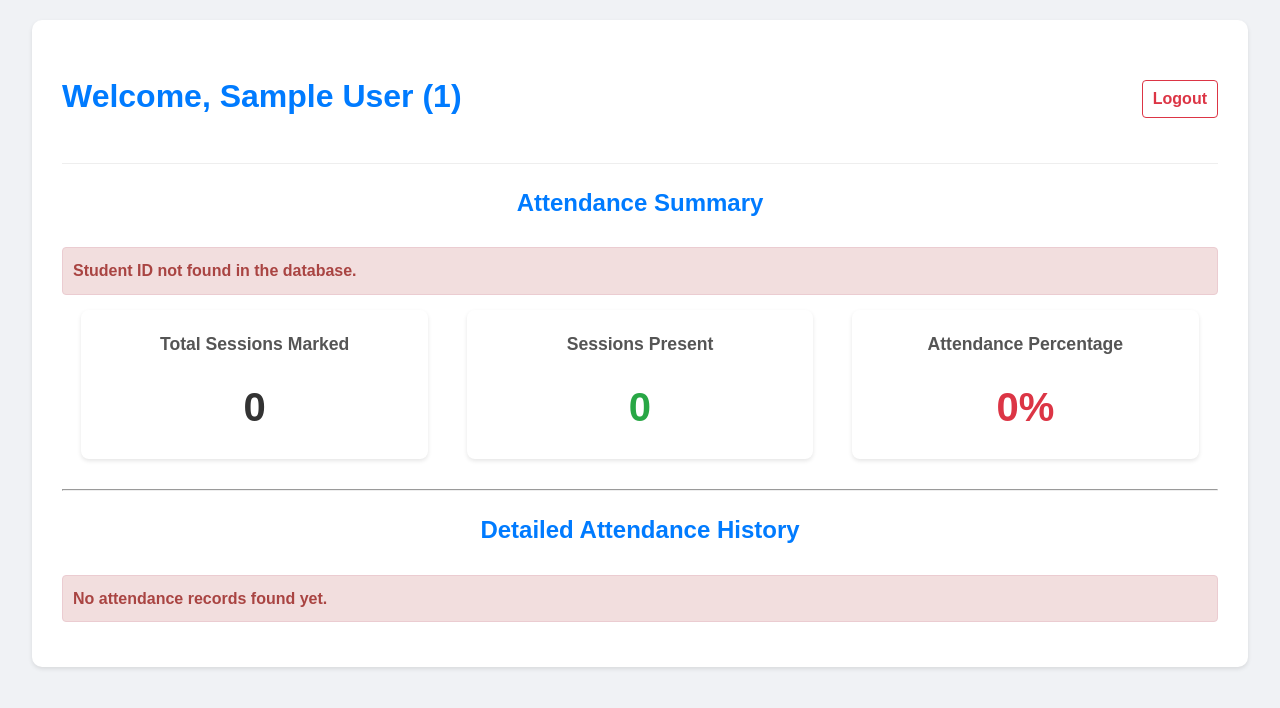
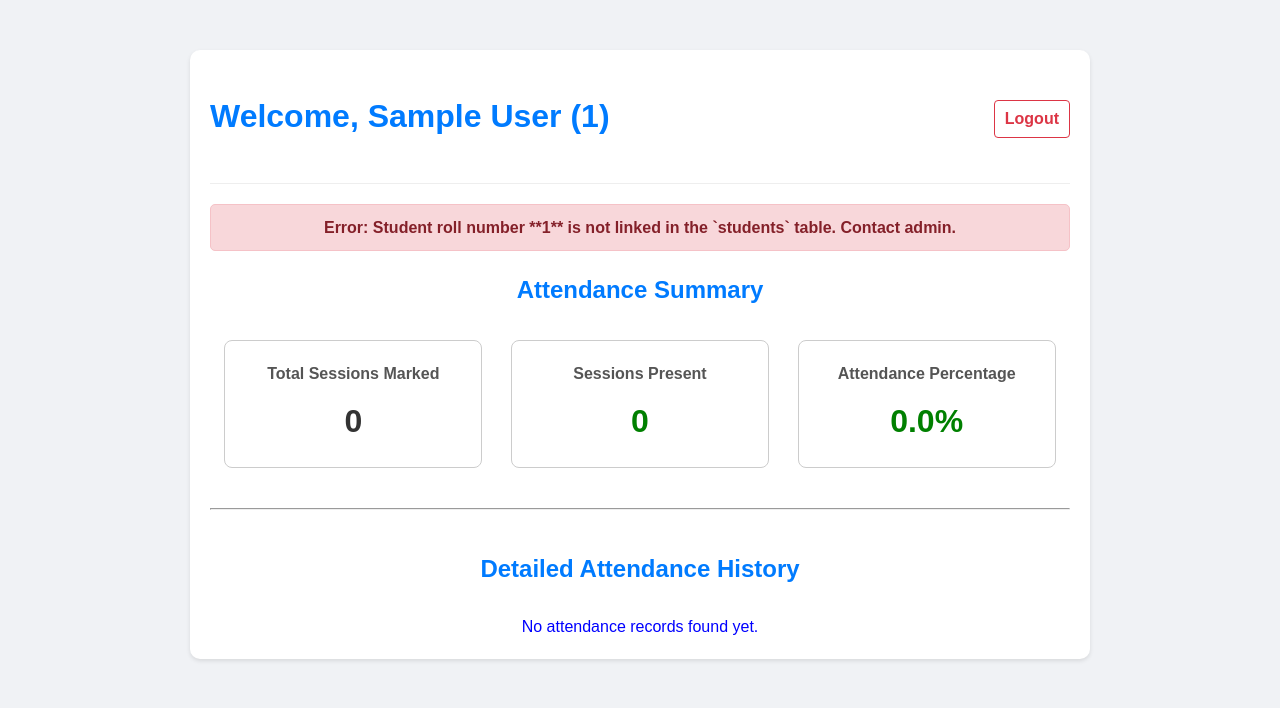
Before and after one commit to Sakshi-B8036/CAMS, a PHP site: page /student_dashboard.php in a window 1280 px wide. Shown: the top 708 px of the page. Run offline with PHP 8.4, Linux system fonts and the light colour scheme; the visitor is signed in with stand-in values (Sample User, id 1); tables that the repository leaves empty or names only in its code hold one stand-in row (values such as "Sample post").

Commit message:
FIX: Final attendance stabilization and added .gitignore to clean up repo.

```diff
--- a/config.php
+++ b/config.php
@@ -20,7 +20,7 @@ define('ATTENDANCE_MIN_PERCENTAGE', 75); // The college's compliance threshold
 // Attempt to connect to MySQL database
 try {
     // Create a PDO connection object
-    $pdo = new PDO("mysql:host=" . DB_SERVER . ";port=3307;dbname=" . DB_NAME, DB_USERNAME, DB_PASSWORD);
+    $pdo = new PDO("mysql:host=" . DB_SERVER . ";dbname=" . DB_NAME, DB_USERNAME, DB_PASSWORD);
 
     // Set the PDO error mode to exception for better error handling
     $pdo->setAttribute(PDO::ATTR_ERRMODE, PDO::ERRMODE_EXCEPTION);
--- a/student_dashboard.php
+++ b/student_dashboard.php
@@ -1,64 +1,70 @@
 <?php
-// Initialize the session
 session_start();
 require_once 'config.php';
 
-// Check if the user is logged in and is a Student ('S')
+// Ensure the user is logged in and is a Student ('S')
 if (!isLoggedIn() || $_SESSION["user_role"] !== 'S') {
     redirect('login.php');
 }
 
 $student_roll = $_SESSION["roll_no"];
 $student_name = $_SESSION["name"];
-$attendance_records = [];
-$total_sessions = 0;
-$present_count = 0;
 $error = "";
 
+// Initialize data arrays to avoid 'Undefined variable' warnings
+$total_sessions = 0;
+$sessions_present = 0;
+$attendance_percentage = "0.0";
+$history_data = [];
+
 try {
-    // 1. Get the student's internal ID (student_id)
-    $sql_student_id = "SELECT student_id FROM students WHERE roll_no = :roll";
-    $stmt_student_id = $pdo->prepare($sql_student_id);
-    $stmt_student_id->bindParam(':roll', $student_roll);
-    $stmt_student_id->execute();
-    $student_id = $stmt_student_id->fetchColumn();
+    // 1. CRITICAL: Get the student_id from the students table using the roll_no
+    $sql_get_id = "SELECT student_id FROM students WHERE roll_no = :roll";
+    $stmt_get_id = $pdo->prepare($sql_get_id);
+    $stmt_get_id->bindParam(':roll', $student_roll);
+    $stmt_get_id->execute();
+    $student_id = $stmt_get_id->fetchColumn();
 
     if ($student_id) {
-        // 2. Get all attendance records for this student, joining with subjects for subject name
-        $sql_attendance = "
-            SELECT
-                a.session_date,
-                a.subject_code,
-                a.status,
-                s.subject_name
-            FROM attendance a
-            JOIN subjects s ON a.subject_code = s.subject_code
-            WHERE a.student_id = :student_id
-            ORDER BY a.session_date DESC, a.subject_code ASC";
+        // 2. QUERY FOR SUMMARY - Filter by the found student_id
+        $sql_summary = "SELECT
+                            COUNT(status) AS total_sessions,
+                            SUM(CASE WHEN status = 'P' THEN 1 ELSE 0 END) AS sessions_present
+                        FROM attendance
+                        WHERE student_id = :s_id";
+        $stmt_summary = $pdo->prepare($sql_summary);
+        $stmt_summary->bindParam(':s_id', $student_id);
+        $stmt_summary->execute();
+        $summary_data = $stmt_summary->fetch(PDO::FETCH_ASSOC);
 
-        $stmt_attendance = $pdo->prepare($sql_attendance);
-        $stmt_attendance->bindParam(':student_id', $student_id);
-        $stmt_attendance->execute();
-        $attendance_records = $stmt_attendance->fetchAll(PDO::FETCH_ASSOC);
+        $total_sessions = $summary_data['total_sessions'] ?? 0;
+        $sessions_present = $summary_data['sessions_present'] ?? 0;
 
-        // 3. Calculate Attendance Summary
-        $total_sessions = count($attendance_records);
-        $present_count = array_reduce($attendance_records, function($carry, $item) {
-            return $carry + ($item['status'] === 'P' ? 1 : 0);
-        }, 0);
+        $attendance_percentage = ($total_sessions > 0)
+            ? number_format(($sessions_present / $total_sessions) * 100, 1)
+            : "0.0";
+
+        // 3. QUERY FOR DETAILED HISTORY - Filter by the found student_id
+        $sql_history = "SELECT a.session_date, a.status, s.subject_name, s.subject_code
+                        FROM attendance a
+                        JOIN subjects s ON a.subject_code = s.subject_code
+                        WHERE a.student_id = :s_id
+                        ORDER BY a.session_date DESC";
+        $stmt_history = $pdo->prepare($sql_history);
+        $stmt_history->bindParam(':s_id', $student_id);
+        $stmt_history->execute();
+        $history_data = $stmt_history->fetchAll(PDO::FETCH_ASSOC);
 
     } else {
-        $error = "Student ID not found in the database.";
+        $error = "Error: Student roll number **{$student_roll}** is not linked in the `students` table. Contact admin.";
     }
 
 } catch (PDOException $e) {
-    $error = "Database Error: Could not load attendance history. " . $e->getMessage();
+    // Log error, but provide a friendly message to the user
+    $error = "Database Error: Could not load attendance data. SQLSTATE[{$e->getCode()}]: " . $e->getMessage();
 }
+?>
 
-// Calculate percentage for display
-$attendance_percentage = ($total_sessions > 0) ? round(($present_count / $total_sessions) * 100, 2) : 0;
-$percentage_class = $attendance_percentage >= 75 ? 'text-success' : 'text-danger';
-?>
 <!DOCTYPE html>
 <html lang="en">
 <head>
@@ -67,90 +73,72 @@ $percentage_class = $attendance_percentage >= 75 ? 'text-success' : 'text-danger
     <title>Student Dashboard</title>
     <link rel="stylesheet" href="style.css">
     <style>
-        /* Styles for the dashboard summary (Can be moved to style.css) */
-        .summary-box {
-            display: flex;
-            justify-content: space-around;
-            margin-bottom: 30px;
-        }
-        .summary-item {
-            padding: 20px;
-            border-radius: 8px;
-            box-shadow: 0 2px 4px rgba(0, 0, 0, 0.1);
-            text-align: center;
-            width: 30%;
-        }
-        .summary-item h3 {
-            margin-top: 0;
-            color: #555;
-            font-size: 1.1em;
-        }
-        .summary-item .value {
-            font-size: 2.5em;
-            font-weight: bold;
-        }
-        .text-success { color: #28a745; }
-        .text-danger { color: #dc3545; }
+        .dashboard-wrapper { max-width: 900px; margin: 50px auto; padding: 20px; text-align: center; }
+        .summary-boxes { display: flex; justify-content: space-around; margin: 30px 0; }
+        .box { padding: 20px; border: 1px solid #ccc; border-radius: 8px; width: 30%; }
+        .box h4 { margin: 0 0 10px 0; color: #555; }
+        .box .value { font-size: 2em; font-weight: bold; }
+        .present { color: green; }
+        .absent { color: red; }
+        .alert-danger { color: #842029; background-color: #f8d7da; border: 1px solid #f5c2c7; padding: 10px; border-radius: 5px; margin-bottom: 20px; }
     </style>
 </head>
 <body>
     <div class="dashboard-wrapper">
-        <div class="header-nav">
+        <div class="header-nav" style="display: flex; justify-content: space-between; align-items: center;">
             <h1>Welcome, <?php echo htmlspecialchars($student_name); ?> (<?php echo htmlspecialchars($student_roll); ?>)</h1>
             <a href="logout.php" class="logout-link">Logout</a>
         </div>
 
-        <h2>Attendance Summary</h2>
-
-        <?php if (!empty($error)) : ?>
+        <?php if (!empty($error)): ?>
             <div class="alert-danger"><?php echo $error; ?></div>
         <?php endif; ?>
 
-        <div class="summary-box">
-            <div class="summary-item">
-                <h3>Total Sessions Marked</h3>
+        <h2>Attendance Summary</h2>
+
+        <div class="summary-boxes">
+            <div class="box">
+                <h4>Total Sessions Marked</h4>
                 <div class="value"><?php echo $total_sessions; ?></div>
             </div>
-            <div class="summary-item">
-                <h3>Sessions Present</h3>
-                <div class="value text-success"><?php echo $present_count; ?></div>
+            <div class="box">
+                <h4>Sessions Present</h4>
+                <div class="value present"><?php echo $sessions_present; ?></div>
             </div>
-            <div class="summary-item">
-                <h3>Attendance Percentage</h3>
-                <div class="value <?php echo $percentage_class; ?>"><?php echo $attendance_percentage; ?>%</div>
+            <div class="box">
+                <h4>Attendance Percentage</h4>
+                <div class="value <?php echo ($attendance_percentage < 75 && $total_sessions > 0) ? 'absent' : 'present'; ?>">
+                    <?php echo $attendance_percentage; ?>%
+                </div>
             </div>
         </div>
 
-        <hr>
+        <hr style="margin: 40px 0;">
 
         <h2>Detailed Attendance History</h2>
 
-        <?php if (empty($attendance_records)) : ?>
-            <div class="alert-danger">No attendance records found yet.</div>
-        <?php else : ?>
-            <table class="attendance-table"> <thead>
-                    <tr>
-                        <th>Date</th>
-                        <th>Subject Code</th>
-                        <th>Subject Name</th>
-                        <th>Status</th>
+        <?php if (empty($history_data)): ?>
+            <div class="alert-info" style="color: blue;">No attendance records found yet.</div>
+        <?php else: ?>
+            <table border="1" style="width:100%; border-collapse: collapse; margin-top: 20px;">
+                <thead>
+                    <tr style="background-color: #f2f2f2;">
+                        <th style="padding: 10px;">Date</th>
+                        <th style="padding: 10px;">Subject Code</th>
+                        <th style="padding: 10px;">Subject Name</th>
+                        <th style="padding: 10px;">Status</th>
                     </tr>
                 </thead>
                 <tbody>
-                    <?php foreach ($attendance_records as $record) : ?>
-                        <tr>
-                            <td><?php echo date('M j, Y', strtotime($record['session_date'])); ?></td>
-                            <td><?php echo htmlspecialchars($record['subject_code']); ?></td>
-                            <td><?php echo htmlspecialchars($record['subject_name']); ?></td>
-                            <td class="attendance-status-cell">
-                                <?php
-                                    $status = htmlspecialchars($record['status']);
-                                    $status_display = ($status === 'P') ? 'Present' : 'Absent';
-                                    $status_class = ($status === 'P') ? 'text-success' : 'text-danger';
-                                ?>
-                                <strong class="<?php echo $status_class; ?>"><?php echo $status_display; ?></strong>
-                            </td>
-                        </tr>
+                    <?php foreach ($history_data as $record): ?>
+                    <tr>
+                        <td style="padding: 10px;"><?php echo date('M j, Y', strtotime($record['session_date'])); ?></td>
+                        <td style="padding: 10px;"><?php echo htmlspecialchars($record['subject_code']); ?></td>
+                        <td style="padding: 10px;"><?php echo htmlspecialchars($record['subject_name']); ?></td>
+                        <td style="padding: 10px;" class="<?php echo ($record['status'] === 'P') ? 'present' : 'absent'; ?>">
+                            <?php echo ($record['status'] === 'P') ? 'Present' : 'Absent'; ?>
+                        </td>
+                    </tr>
                     <?php endforeach; ?>
                 </tbody>
             </table>
```
Also changed, not shown: add_student.php (+11 -130 lines), add_subject.php (added, +118 -0 lines), mark_attendance.php (+10 -11 lines), save_attendance.php (+50 -29 lines), teacher_dashboard.php (+11 -2 lines).
